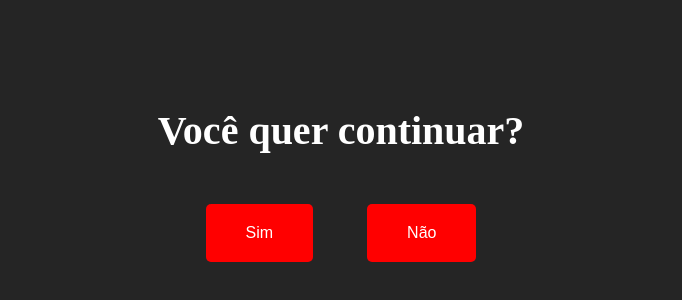
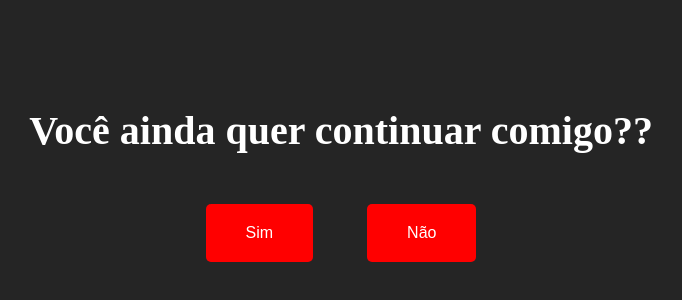
Before and after one commit to RicardoColombo01/treinando, a plain HTML site: page index.html in a window 1280 px wide. Shown: the part 216-516 px from the top of the page, without its empty margins (299-981 px from the left). Drawn offline with Linux system fonts and the light colour scheme.

Commit message:
Update index.html

```diff
--- a/index.html
+++ b/index.html
@@ -8,7 +8,7 @@
 </head>
 <body>
   <div class="container">
-    <h2>Você quer continuar?</h2>
+    <h2>Você ainda quer continuar comigo??</h2>
     <div class="button">
     <button class="sim">Sim</button>
     <button class="nao">Não</button>
```
